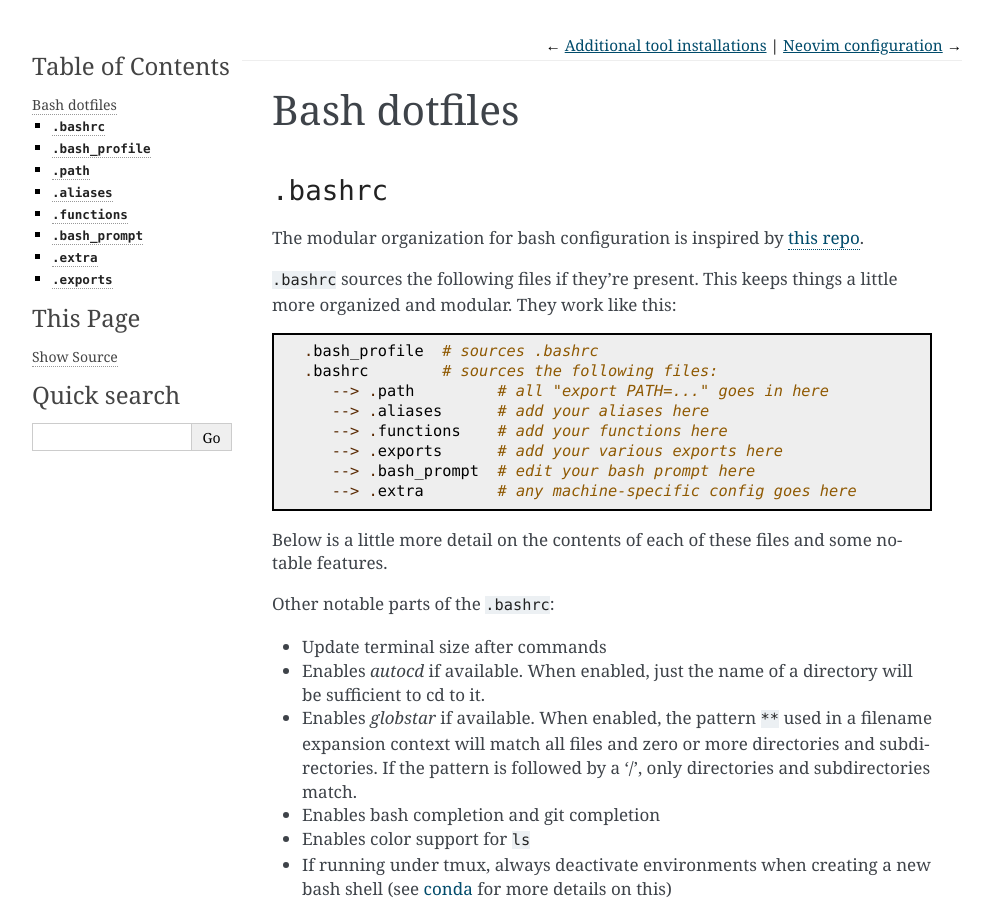
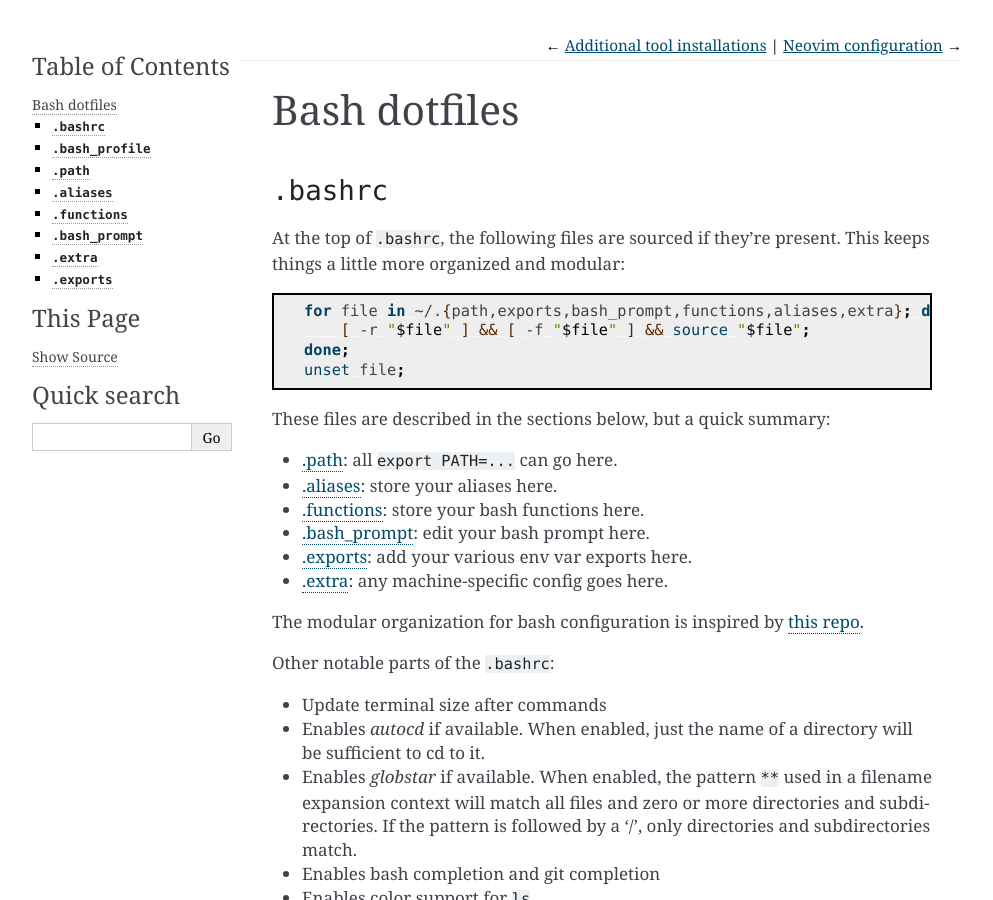
Before and after one commit to daler/dotfiles, a Sphinx documentation site: the page built from docs/bash.rst, in a window 1280 px wide and 900 px high. Shown: the whole window, without its empty margins (148-1141 px from the left). Built offline with Sphinx 7.4.7, drawn with Linux system fonts in a browser that asks for light colours.

Commit message:
bash docs cleanup

```diff
--- a/docs/bash.rst
+++ b/docs/bash.rst
@@ -6,25 +6,28 @@ Bash dotfiles
 ``.bashrc``
 -----------
 
+At the top of ``.bashrc``, the following files are sourced if they’re present.
+This keeps things a little more organized and modular:
+
+.. code-block:: bash
+
+  for file in ~/.{path,exports,bash_prompt,functions,aliases,extra}; do
+      [ -r "$file" ] && [ -f "$file" ] && source "$file";
+  done;
+  unset file;
+
+These files are described in the sections below, but a quick summary:
+
+- :ref:`.path`: all ``export PATH=...`` can go here.
+- :ref:`.aliases`: store your aliases here.
+- :ref:`.functions`: store your bash functions here.
+- :ref:`.bash_prompt`: edit your bash prompt here.
+- :ref:`.exports`: add your various env var exports here.
+- :ref:`.extra`: any machine-specific config goes here.
+
+
 The modular organization for bash configuration is inspired by `this
 repo <https://github.com/mathiasbynens/dotfiles>`__.
-
-``.bashrc`` sources the following files if they’re present. This keeps things
-a little more organized and modular. They work like this:
-
-::
-
-   .bash_profile  # sources .bashrc
-   .bashrc        # sources the following files:
-      --> .path         # all "export PATH=..." goes in here
-      --> .aliases      # add your aliases here
-      --> .functions    # add your functions here
-      --> .exports      # add your various exports here
-      --> .bash_prompt  # edit your bash prompt here
-      --> .extra        # any machine-specific config goes here
-
-Below is a little more detail on the contents of each of these files and
-some notable features.
 
 Other notable parts of the :file:`.bashrc`:
 
@@ -45,6 +48,8 @@ Other notable parts of the :file:`.bashrc`:
 
 ``.bash_profile`` does only one thing: it sources ``.bashrc``.
 
+.. _.path:
+
 ``.path``
 ---------
 
@@ -52,6 +57,8 @@ This file ends up being lots of ``export PATH="$PATH:/some/other/path"``
 lines. It is initially populated to put ``~/opt/bin`` and
 ``~/mambaforge/condabin`` on the path. As you install more software in other
 locations, this is a tidy place to put the various exports.
+
+.. _.aliases:
 
 ``.aliases``
 ------------
@@ -105,6 +112,8 @@ for the commands set for each alias.
       - Similar to above, but used for repos where ``main`` is the default
         branch instead of ``master``.
 
+.. _.functions:
+
 ``.functions``
 --------------
 
@@ -142,6 +151,9 @@ are set up. Some notable functions defined here:
         :file:`.ssh/config` file. Useful for when you're trying to remember how
         to log in to an infrequently-accessed host.
 
+
+.. _.bash_prompt:
+
 ``.bash_prompt``
 ----------------
 
@@ -150,11 +162,15 @@ here you can add any other hosts or colors. See
 https://misc.flogisoft.com/bash/tip_colors_and_formatting for color
 options.
 
+.. _.extra:
+
 ``.extra``
 ----------
 
 Nothing is in here by default. This is a good place to store host-specific
 details.
+
+.. _.exports:
 
 ``.exports``
 ------------
```
